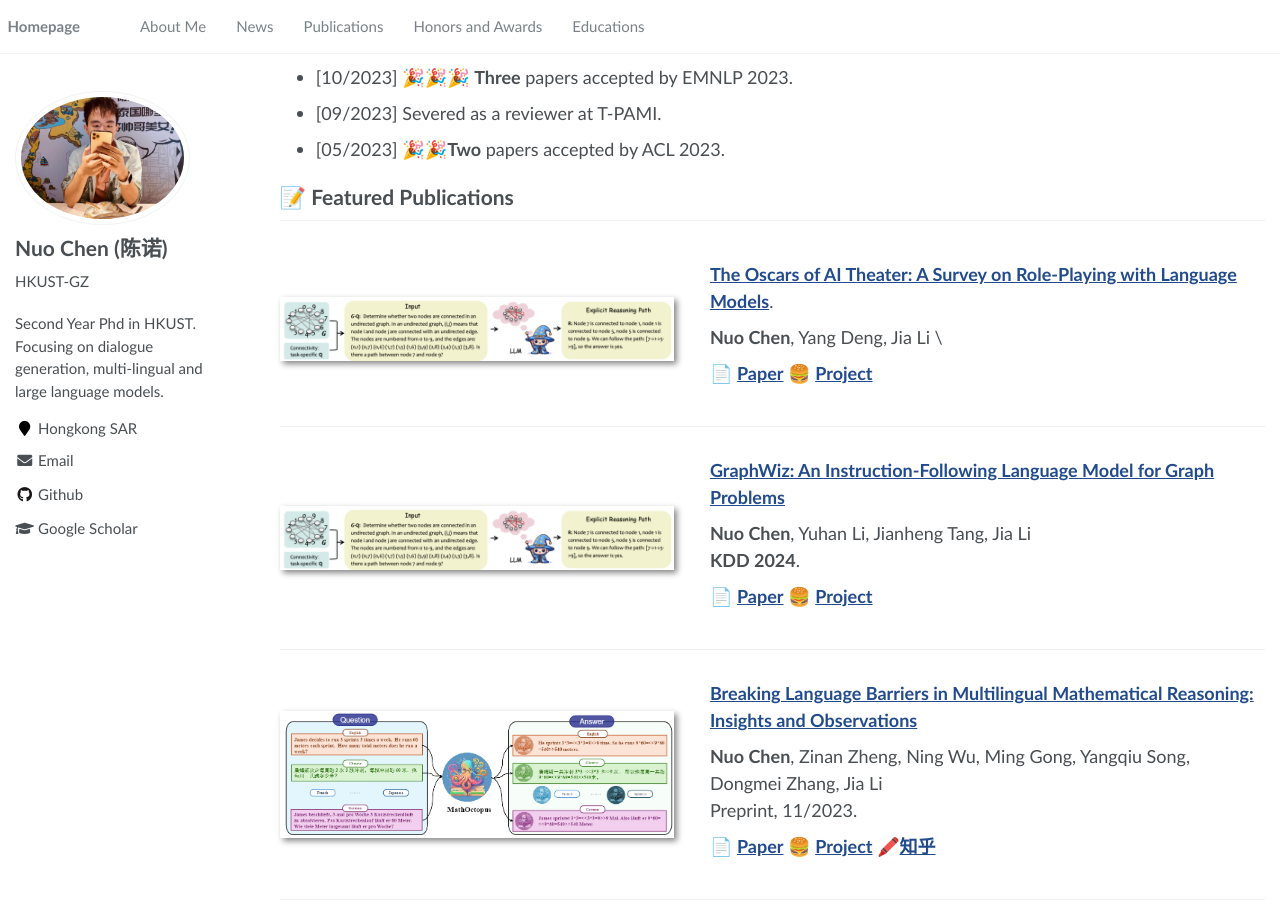
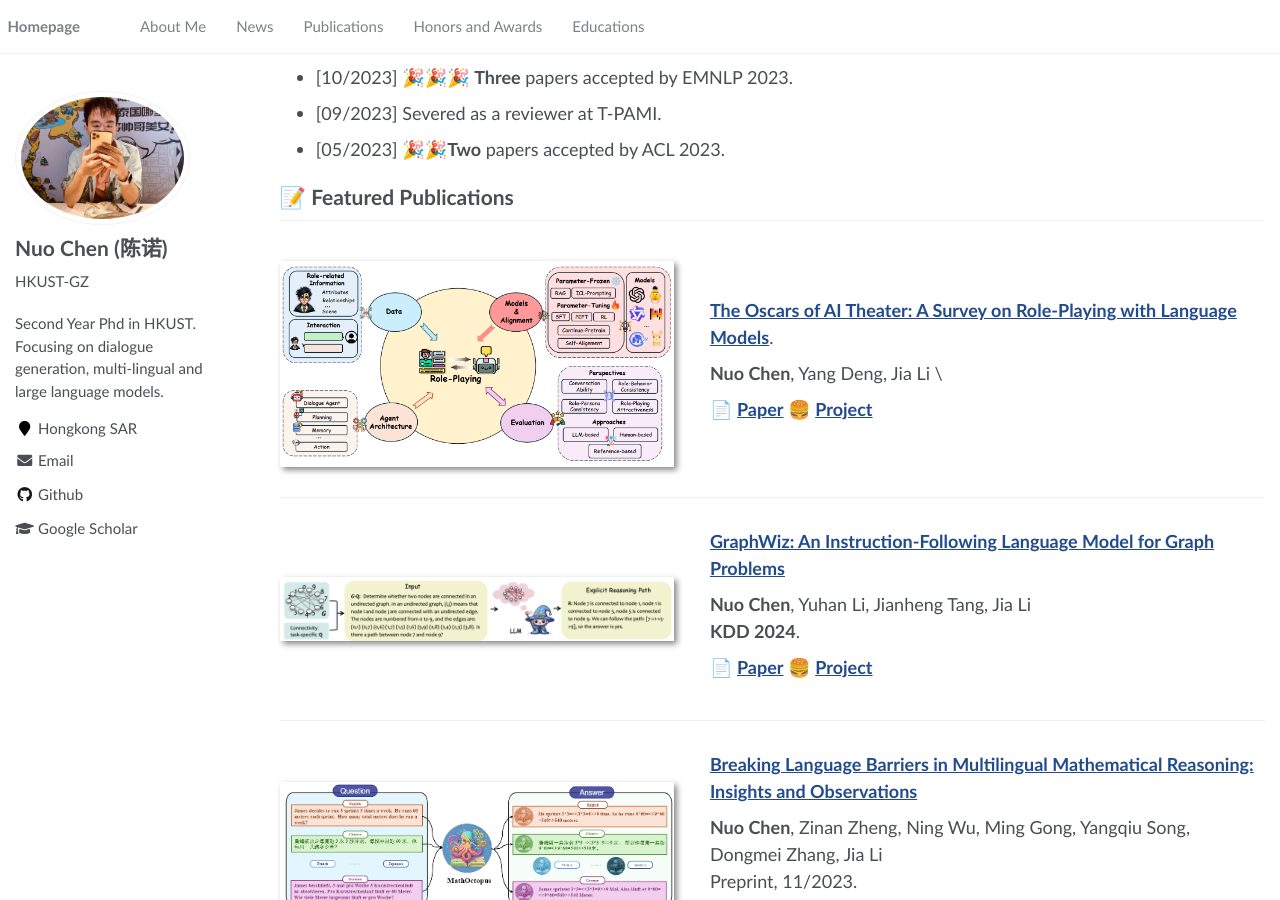
Before and after one commit to jerrynchen/jerrynchen.github.io, a Jekyll site: the page built from _pages/about.md, in a window 1280 px wide and 900 px high, scrolled down 780 px. Built offline with Jekyll 4.4.1, drawn with Linux system fonts in a browser that asks for light colours.

Commit message:
Update pub.md

```diff
--- a/_pages/includes/pub.md
+++ b/_pages/includes/pub.md
@@ -4,7 +4,7 @@
 
 
 
-<div class='paper-box'><div class='paper-box-image'><div><img src='images/graphwiz.png' alt="sym" width="100%" height="80%"></div></div>
+<div class='paper-box'><div class='paper-box-image'><div><img src='images/role-playing_key_components.png' alt="sym" width="100%" height="80%"></div></div>
 <div class='paper-box-text' style="font-size: larger;" markdown="1">
 
 
```
